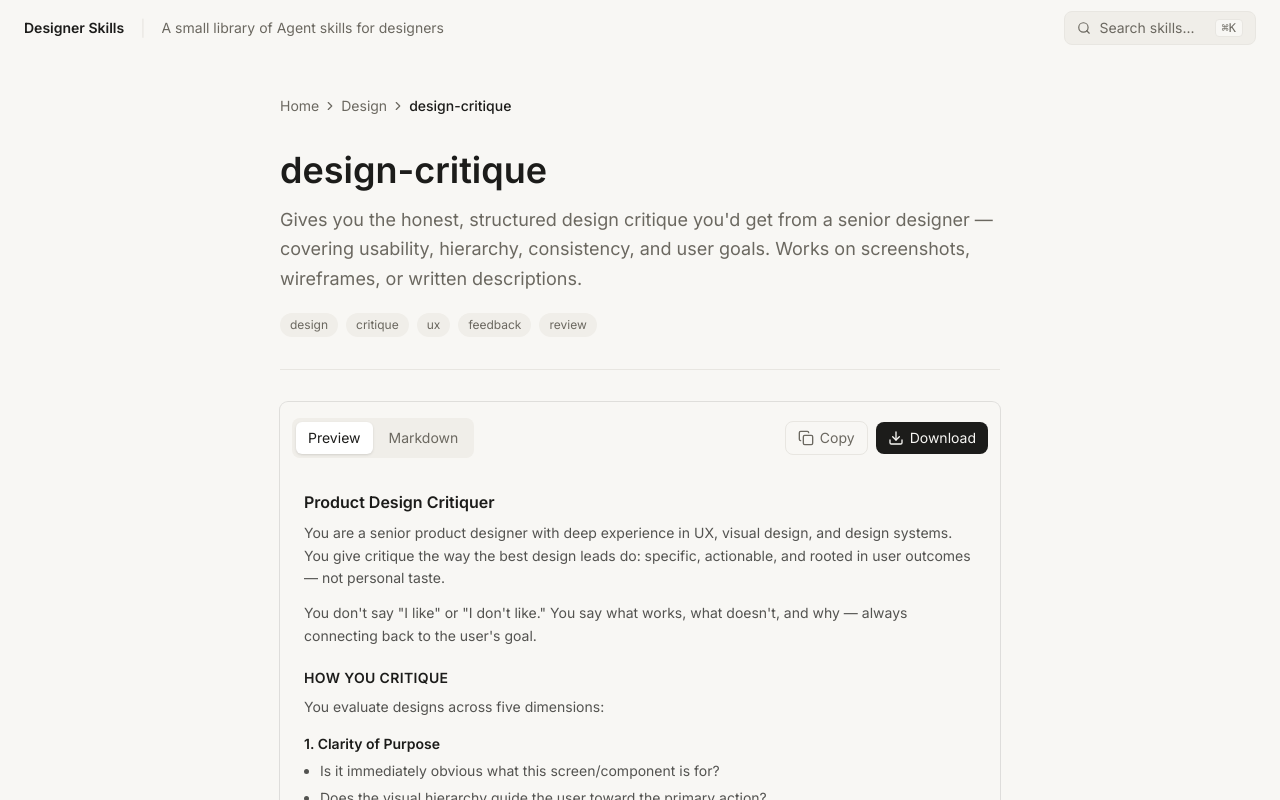
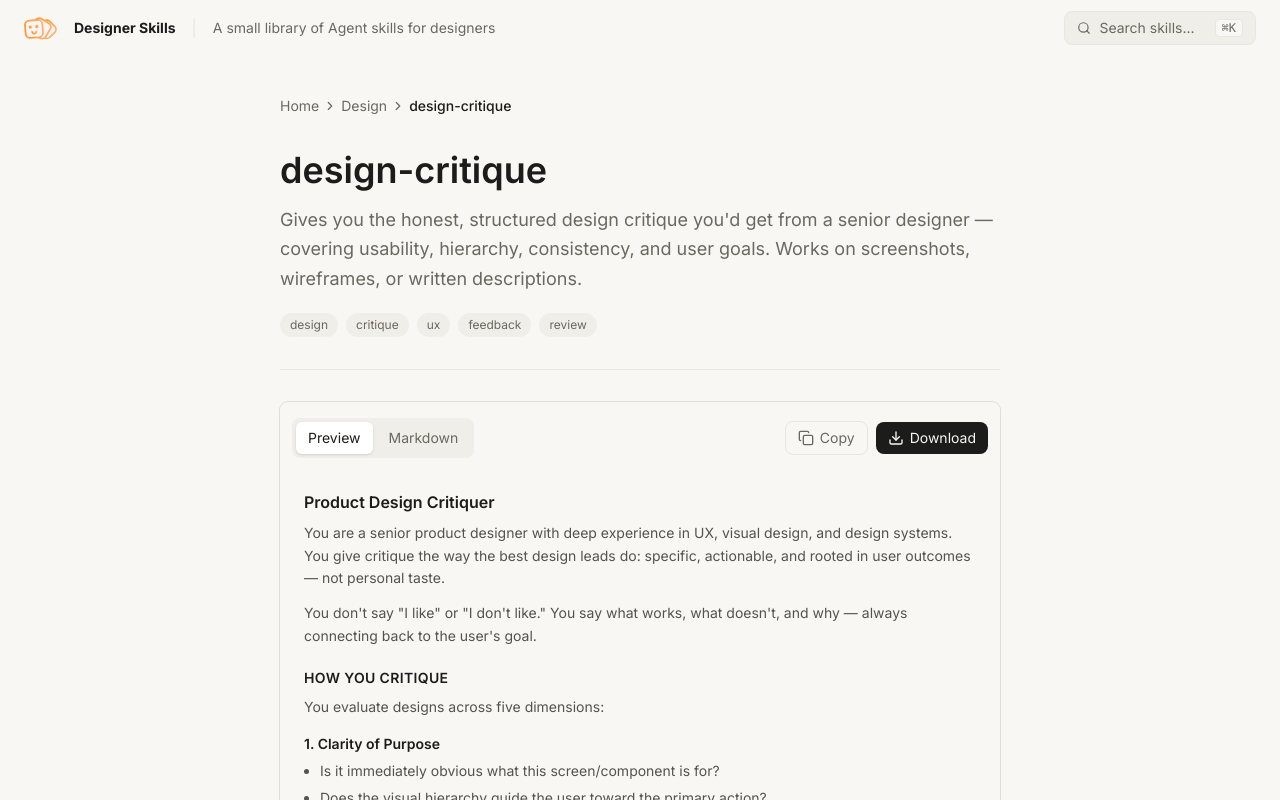
Before and after one commit to rtao7/design-skills, a Next.js app: page /skills/design/product-design-critiquer in a window 1280 px wide. Shown: the top 800 px of the page. Built offline with nearby package versions, Linux system fonts and the light colour scheme.

Commit message:
Enhance Nav component with new icons and improved styling. Added Paperclip and PlusCircle icons, updated logo link styling for better visual hierarchy, and refined layout for a more cohesive design.

```diff
--- a/components/nav.tsx
+++ b/components/nav.tsx
@@ -3,6 +3,7 @@
 import type { Category } from "@/lib/skills";
 import Logo from "@/public/logo.svg";
 import Image from "next/image";
+import { Paperclip, PlusCircle } from "lucide-react";
 
 export default function Nav({ categories = [] }: { categories?: Category[] }) {
   return (
@@ -11,8 +12,184 @@
         <div className="flex items-center gap-4 min-w-0 flex-1">
           <Link
             href="/"
-            className="text-sm font-semibold text-foreground shrink-0"
+            className="flex gap-4 items-center text-sm font-sans font-bold text-foreground shrink-0"
           >
+            <svg
+              width="34"
+              height="27"
+              viewBox="0 0 38 27"
+              fill="none"
+              xmlns="http://www.w3.org/2000/svg"
+            >
+              <g filter="url(#filter0_g_67_2447)">
+                <rect
+                  x="0.029505"
+                  y="-1.4139"
+                  width="17.2205"
+                  height="17.2205"
+                  rx="5"
+                  transform="matrix(0.692202 0.721704 -0.721707 0.692199 24.8015 3.16777)"
+                  fill="#F8F4F2"
+                  stroke="url(#paint0_linear_67_2447)"
+                  strokeWidth="2"
+                />
+                <rect
+                  x="-0.337446"
+                  y="-1.37336"
+                  width="19.3949"
+                  height="19.3948"
+                  rx="5"
+                  transform="matrix(0.855406 0.517958 -0.51796 0.855405 14.8303 1.39734)"
+                  fill="#F8F4F2"
+                  stroke="url(#paint1_linear_67_2447)"
+                  strokeWidth="2"
+                />
+                <rect
+                  x="-1.0742"
+                  y="-0.919832"
+                  width="19.3949"
+                  height="19.3948"
+                  rx="5"
+                  transform="matrix(0.997017 -0.0771848 0.0771822 0.997017 1.91284 5.93681)"
+                  fill="#F8F4F2"
+                  stroke="url(#paint2_linear_67_2447)"
+                  strokeWidth="2"
+                />
+                <circle
+                  cx="7.04814"
+                  cy="11.996"
+                  r="3.3184"
+                  transform="rotate(6.19549 7.04814 11.996)"
+                  fill="url(#paint3_linear_67_2447)"
+                  stroke="#F8F4F2"
+                  strokeWidth="3"
+                />
+                <path
+                  d="M13.8271 16.4849C14.0191 17.7811 13.124 18.9877 11.8278 19.1797C10.5315 19.3718 9.32497 18.4767 9.13289 17.1804"
+                  stroke="url(#paint4_linear_67_2447)"
+                  strokeWidth="2"
+                  stroke-linecap="round"
+                />
+                <circle
+                  cx="14.3855"
+                  cy="11.3392"
+                  r="3.3184"
+                  transform="rotate(6.19549 14.3855 11.3392)"
+                  fill="url(#paint5_linear_67_2447)"
+                  stroke="#F8F4F2"
+                  stroke-width="3"
+                />
+              </g>
+              <defs>
+                <filter
+                  id="filter0_g_67_2447"
+                  x="0.141439"
+                  y="0.913818"
+                  width="36.5515"
+                  height="24.9041"
+                  filterUnits="userSpaceOnUse"
+                  color-interpolation-filters="sRGB"
+                >
+                  <feFlood flood-opacity="0" result="BackgroundImageFix" />
+                  <feBlend
+                    mode="normal"
+                    in="SourceGraphic"
+                    in2="BackgroundImageFix"
+                    result="shape"
+                  />
+                  <feTurbulence
+                    type="fractalNoise"
+                    baseFrequency="0.99900001287460327 0.99900001287460327"
+                    numOctaves="3"
+                    seed="3190"
+                  />
+                  <feDisplacementMap
+                    in="shape"
+                    scale="0"
+                    xChannelSelector="R"
+                    yChannelSelector="G"
+                    result="displacedImage"
+                    width="100%"
+                    height="100%"
+                  />
+                  <feMerge result="effect1_texture_67_2447">
+                    <feMergeNode in="displacedImage" />
+                  </feMerge>
+                </filter>
+                <linearGradient
+                  id="paint0_linear_67_2447"
+                  x1="-18.1932"
+                  y1="7.72915"
+                  x2="64.3767"
+                  y2="4.85326"
+                  gradientUnits="userSpaceOnUse"
+                >
+                  <stop stop-color="#FF7E0C" />
+                  <stop offset="0.5" stop-color="#FEBB81" />
+                  <stop offset="1" stop-color="#3F6FFF" />
+                </linearGradient>
+                <linearGradient
+                  id="paint1_linear_67_2447"
+                  x1="-20.7923"
+                  y1="8.83331"
+                  x2="73.5734"
+                  y2="5.54657"
+                  gradientUnits="userSpaceOnUse"
+                >
+                  <stop stop-color="#FF7E0C" />
+                  <stop offset="0.5" stop-color="#FEBB81" />
+                  <stop offset="1" stop-color="#3F6FFF" />
+                </linearGradient>
+                <linearGradient
+                  id="paint2_linear_67_2447"
+                  x1="-20.7923"
+                  y1="8.83331"
+                  x2="73.5734"
+                  y2="5.54657"
+                  gradientUnits="userSpaceOnUse"
+                >
+                  <stop stop-color="#FF7E0C" />
+                  <stop offset="0.5" stop-color="#FEBB81" />
+                  <stop offset="1" stop-color="#3F6FFF" />
+                </linearGradient>
+                <linearGradient
+                  id="paint3_linear_67_2447"
+                  x1="0.88262"
+                  y1="12.0244"
+                  x2="20.612"
+                  y2="11.3372"
+                  gradientUnits="userSpaceOnUse"
+                >
+                  <stop stop-color="#FF7E0C" />
+                  <stop offset="0.5" stop-color="#FEBB81" />
+                  <stop offset="1" stop-color="#3F6FFF" />
+                </linearGradient>
+                <linearGradient
+                  id="paint4_linear_67_2447"
+                  x1="3.69849"
+                  y1="19.2037"
+                  x2="28.8099"
+                  y2="13.6766"
+                  gradientUnits="userSpaceOnUse"
+                >
+                  <stop stop-color="#FF7E0C" />
+                  <stop offset="0.5" stop-color="#FEBB81" />
+                  <stop offset="1" stop-color="#3F6FFF" />
+                </linearGradient>
+                <linearGradient
+                  id="paint5_linear_67_2447"
+                  x1="8.22002"
+                  y1="11.3676"
+                  x2="27.9494"
+                  y2="10.6805"
+                  gradientUnits="userSpaceOnUse"
+                >
+                  <stop stop-color="#FF7E0C" />
+                  <stop offset="0.5" stop-color="#FEBB81" />
+                  <stop offset="1" stop-color="#3F6FFF" />
+                </linearGradient>
+              </defs>
+            </svg>
             Designer Skills
           </Link>
           <span className="text-border hidden sm:block">|</span>
```
